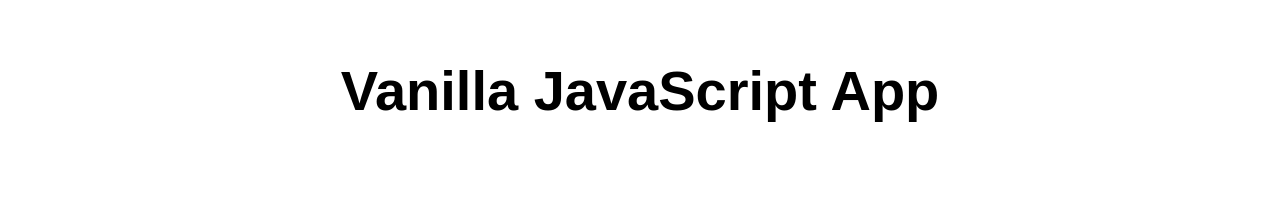
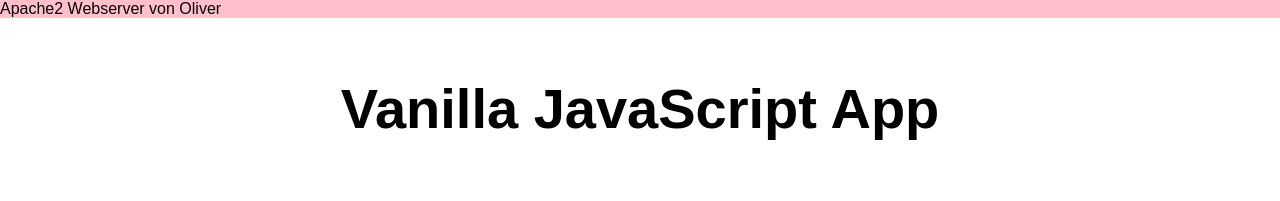
Before and after one commit to infman-phnoe/staticwebdev-basic, a website: page src/index.html in a window 1280 px wide. Drawn offline with Linux system fonts and the light colour scheme.

Commit message:
Update index.html

```diff
--- a/src/index.html
+++ b/src/index.html
@@ -9,6 +9,7 @@
 </head>
 
 <body>
+  <div style="background: pink">Apache2 Webserver von Oliver</div>
   <main>
     <h1>Vanilla JavaScript App</h1>
   </main>
```
